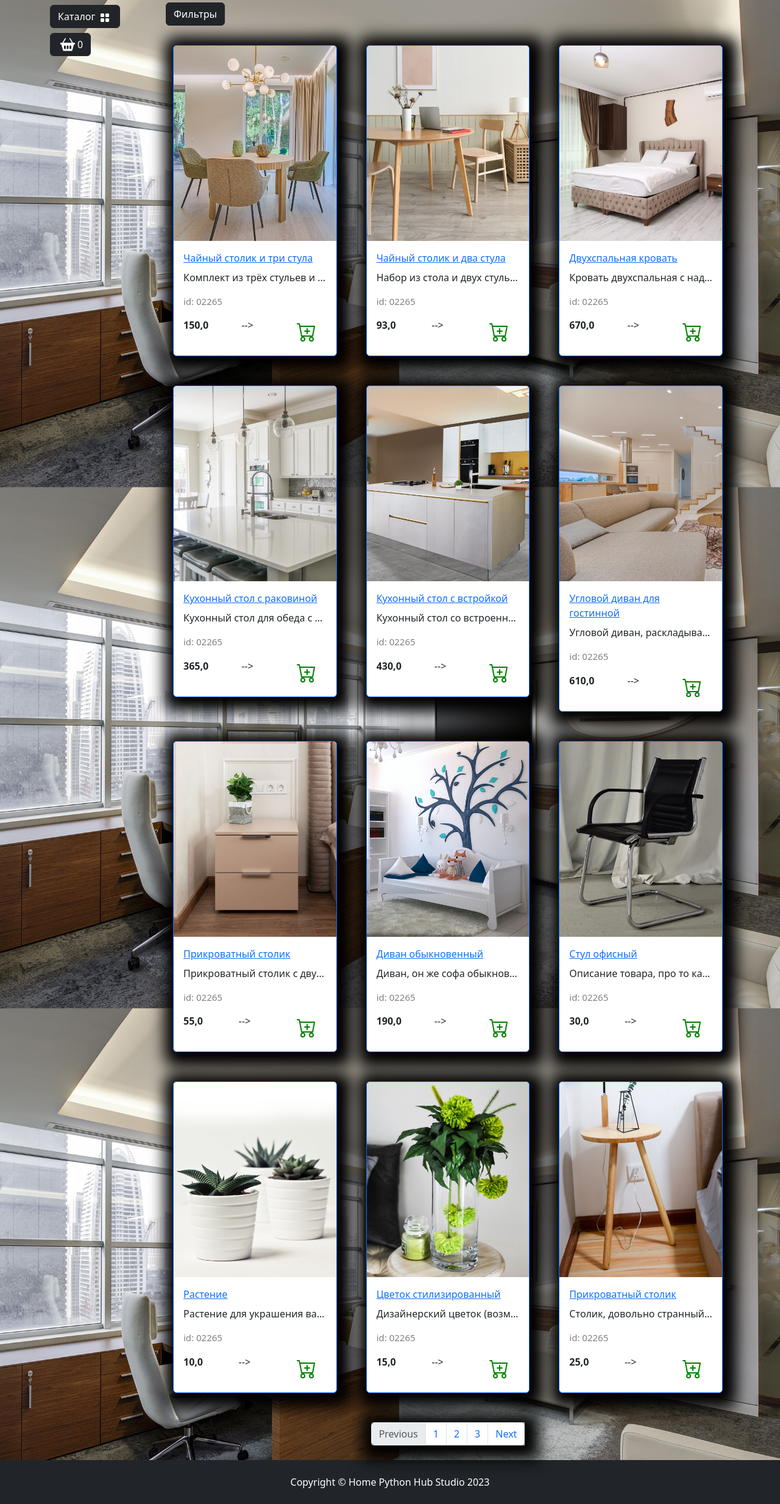
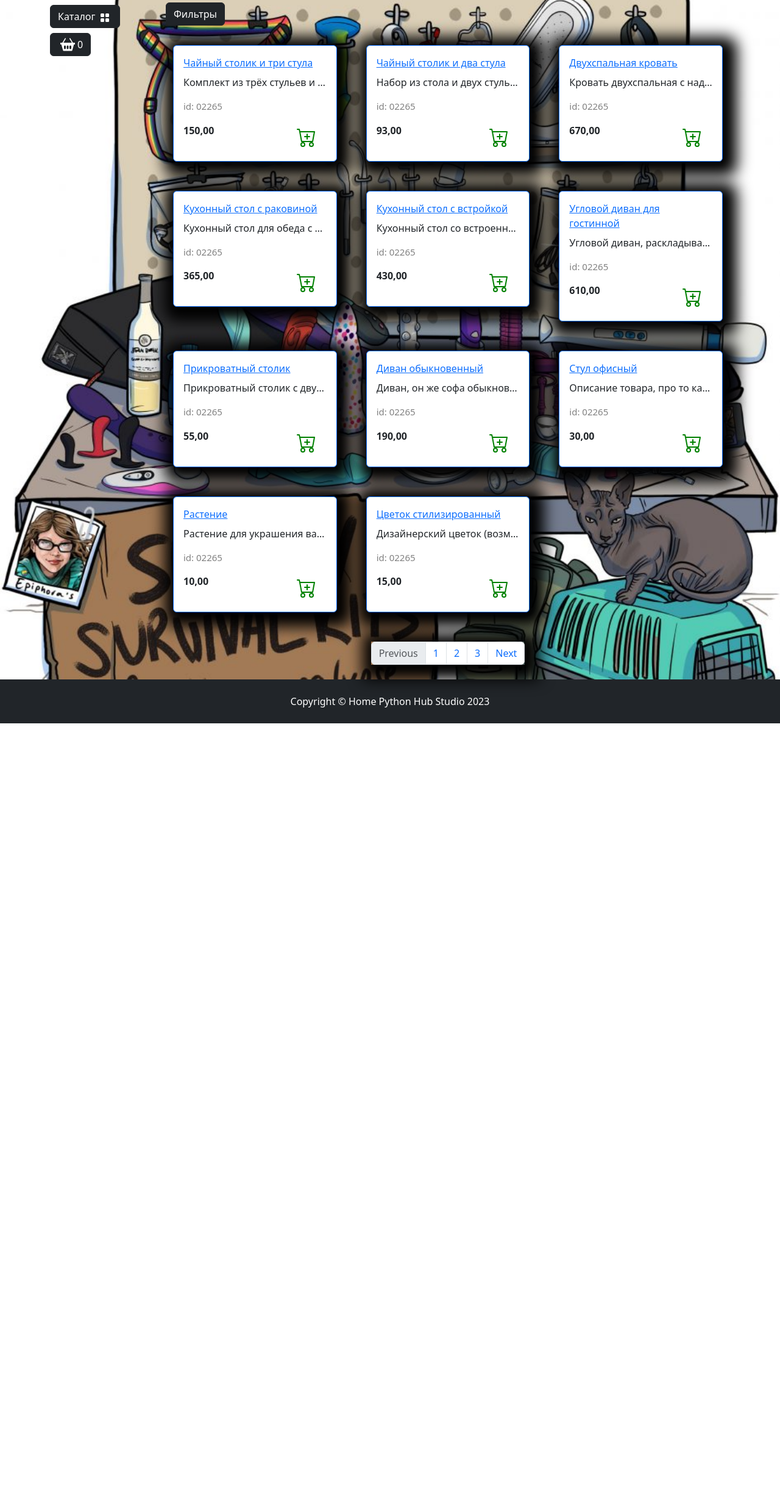
Before and after one commit to fanomy90/ClothingStore-v2, a Django app: page /catalog/ in a window 1280 px wide. Shown: the part 56-2522 px from the top of the page at 61% size. After the commit the page ends 1242 px from the top, so only its background shows below. Run offline with Django 4.2, Linux system fonts and the light colour scheme; data comes from the database, SQL or seed files in the repository; some libraries are stand-ins or nearby versions.

Commit message:
Добавление картинок к товарам и вывода данных из БД

```diff
--- a/store/goods/templates/goods/catalog.html
+++ b/store/goods/templates/goods/catalog.html
@@ -45,7 +45,10 @@
             <!-- Карта товара -->
             <div class="col-lg-4 col-md-6 p-4">
                 <div class="card border-primary rounded custom-shadow">
-                    <img src="{% static product.image %}" class="card-img-top" alt="...">
+                    {% if product.image %}
+                        <img src="{{ product.image.url }}" class="card-img-top" alt="...">
+                    {% endif %}
+
                     <div class="card-body">
                         <a href="../goods/product.html">
                             <p class="card-title">{{ product.name }}</p>
@@ -56,7 +59,7 @@
                             {% comment %} <p><s>100</s> $</p>
                             <p><strong>90.00 $</strong></p>
                             <span class="badge bg-warning text-dark">Скидка 10.00 %</span> {% endcomment %}
-                            <p><strong>{{ product.price }}</strong></p> -->
+                            <p><strong>{{ product.price }}</strong></p>
                             <a href="#" class="btn add-to-cart">
                                 <img class="mx-1" src="{% static "deps/icons/cart-plus.svg" %}" alt="Catalog Icon"
                                     width="32" height="32">
--- a/store/goods/views.py
+++ b/store/goods/views.py
@@ -3,82 +3,10 @@
 
 def catalog(request):
     categories = Categories.objects.all()
+    goods = Products.objects.all()
     context: dict[str, str] = {
         "title": "Home - Каталог ",
-        "goods": [
-            {
-                "image": "deps/images/goods/set of tea table and three chairs.jpg",
-                "name": "Чайный столик и три стула",
-                "description": "Комплект из трёх стульев и дизайнерский столик для гостинной комнаты.",
-                "price": 150.00,
-            },
-            {
-                "image": "deps/images/goods/set of tea table and two chairs.jpg",
-                "name": "Чайный столик и два стула",
-                "description": "Набор из стола и двух стульев в минималистическом стиле.",
-                "price": 93.00,
-            },
-            {
-                "image": "deps/images/goods/double bed.jpg",
-                "name": "Двухспальная кровать",
-                "description": "Кровать двухспальная с надголовником и вообще очень ортопедичная.",
-                "price": 670.00,
-            },
-            {
-                "image": "deps/images/goods/kitchen table.jpg",
-                "name": "Кухонный стол с раковиной",
-                "description": "Кухонный стол для обеда с встроенной раковиной и стульями.",
-                "price": 365.00,
-            },
-            {
-                "image": "deps/images/goods/kitchen table 2.jpg",
-                "name": "Кухонный стол с встройкой",
-                "description": "Кухонный стол со встроенной плитой и раковиной. Много полок и вообще красивый.",
-                "price": 430.00,
-            },
-            {
-                "image": "deps/images/goods/corner sofa.jpg",
-                "name": "Угловой диван для гостинной",
-                "description": "Угловой диван, раскладывается в двухспальную кровать, для гостинной и приема гостей самое то!",
-                "price": 610.00,
-            },
-            {
-                "image": "deps/images/goods/bedside table.jpg",
-                "name": "Прикроватный столик",
-                "description": "Прикроватный столик с двумя выдвижными ящиками (цветок не входит в комплект).",
-                "price": 55.00,
-            },
-            {
-                "image": "deps/images/goods/sofa.jpg",
-                "name": "Диван обыкновенный",
-                "description": "Диван, он же софа обыкновенная, ничего примечательного для описания.",
-                "price": 190.00,
-            },
-            {
-                "image": "deps/images/goods/office chair.jpg",
-                "name": "Стул офисный",
-                "description": "Описание товара, про то какой он классный, но это стул, что тут сказать...",
-                "price": 30.00,
-            },
-            {
-                "image": "deps/images/goods/plants.jpg",
-                "name": "Растение",
-                "description": "Растение для украшения вашего интерьера подарит свежесть и безмятежность обстановке.",
-                "price": 10.00,
-            },
-            {
-                "image": "deps/images/goods/flower.jpg",
-                "name": "Цветок стилизированный",
-                "description": "Дизайнерский цветок (возможно искусственный) для украшения интерьера.",
-                "price": 15.00,
-            },
-            {
-                "image": "deps/images/goods/strange table.jpg",
-                "name": "Прикроватный столик",
-                "description": "Столик, довольно странный на вид, но подходит для размещения рядом с кроватью.",
-                "price": 25.00,
-            },
-        ],
+        "goods": goods,
         'categories': categories,
     }
     return render(request, "goods/catalog.html", context)
--- a/store/store/settings.py
+++ b/store/store/settings.py
@@ -112,9 +112,12 @@
 # https://docs.djangoproject.com/en/4.2/howto/static-files/
 
 STATIC_URL = 'static/'
-STATICFILES_DIRS: list[Path] = [
+STATICFILES_DIRS = [
     BASE_DIR / 'static'
     ]
+#Хранение картинок
+MEDIA_URL = 'media/'
+MEDIA_ROOT = BASE_DIR / 'media'
 
 # Default primary key field type
 # https://docs.djangoproject.com/en/4.2/ref/settings/#default-auto-field
--- a/store/store/urls.py
+++ b/store/store/urls.py
@@ -1,6 +1,7 @@
 from django.contrib import admin
 from django.urls import path, include
-from store.settings import DEBUG
+from django.conf.urls.static import static
+from store import settings
 
 urlpatterns = [
     path("admin/", admin.site.urls),
@@ -9,7 +10,8 @@
     #path("__debug__/", include("debug_toolbar.urls")),
 ]
 #для отладки запросов к БД
-if DEBUG:
+if settings.DEBUG:
     urlpatterns += [
         path("__debug__/", include("debug_toolbar.urls")),
     ]
+    urlpatterns += static(settings.MEDIA_URL, document_root=settings.MEDIA_ROOT)
```
Also changed, not shown: store/static/deps/images/bg-image.jpg, store/static/deps/images/bg-image1.jpg (added), 1 other file.
